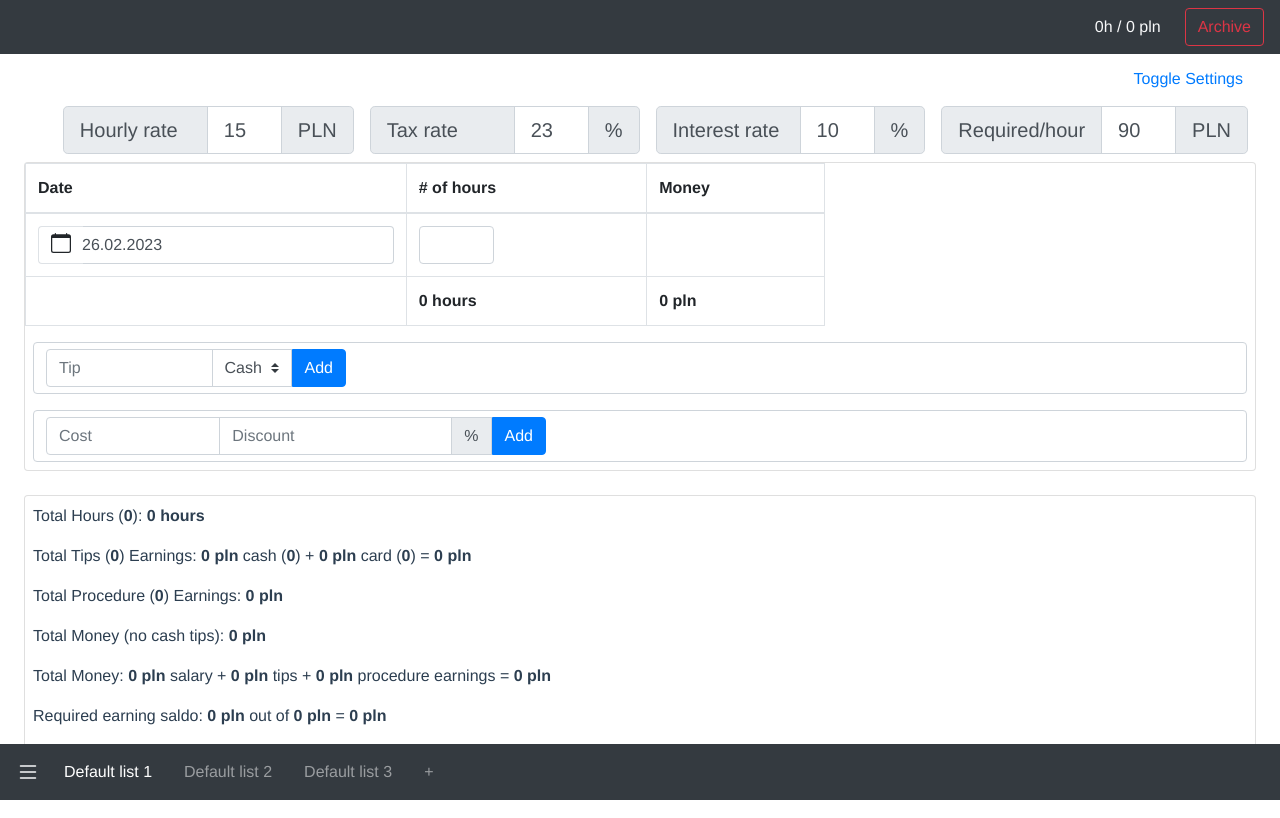
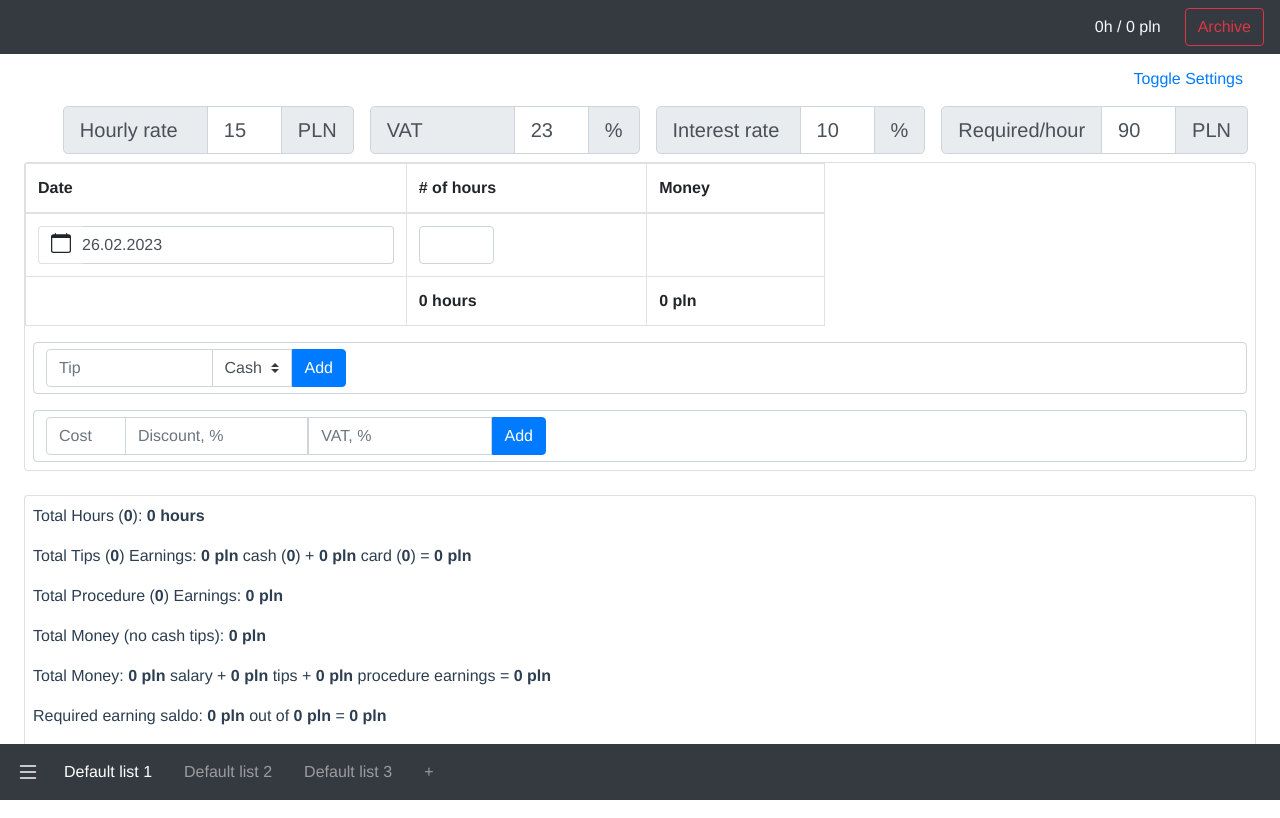
Before and after one commit to sheldonfar/listio, a Vue app: page / in a window 1280 px wide. Built offline with nearby package versions, Linux system fonts and the light colour scheme.

Commit message:
Add option to specify tax rate (vat) per each entry

```diff
--- a/src/components/Interests.vue
+++ b/src/components/Interests.vue
@@ -16,16 +16,20 @@
             <b-input-group>
               <input
                 v-model="discountPercent"
-                placeholder="Discount"
+                placeholder="Discount, %"
                 type="number"
                 class="form-control rounded-0"
                 @click.capture.stop
               >
-              <b-input-group-append>
-                <b-input-group-text class="rounded-0">
-                  %
-                </b-input-group-text>
-              </b-input-group-append>
+            </b-input-group>
+            <b-input-group>
+              <input
+                v-model="entryTaxRate"
+                placeholder="VAT, %"
+                class="form-control rounded-0"
+                type="number"
+                @click.capture.stop
+              />
             </b-input-group>
             <b-button
               variant="primary"
@@ -68,6 +72,7 @@
               Amount gross: {{ interest.value }} pln<br>
               Discount percent: {{ interest.discountPercent }}%<br>
               Discount amount: {{ interest.discountPercent * interest.value / 100 }} pln<br>
+              Tax Rate (VAT): {{ interest.taxRate ?? taxRate }}%<br>
               Procedure net: {{ getProcedureNetValue(interest.id) }} pln<br>
               Amount net: {{ getInterestNetValue(interest.id) }} pln<br>
             </b-tooltip>
@@ -96,10 +101,11 @@ export default {
   data() {
     return {
       discountPercent: '',
+      entryTaxRate: '',
     }
   },
   computed: {
-    ...mapGetters(['getListInterests', 'getProcedureNetValue', 'getInterestNetValue']),
+    ...mapGetters(['getListInterests', 'getProcedureNetValue', 'getInterestNetValue', 'taxRate']),
     interests() {
       return this.getListInterests(this.listId)
     },
@@ -122,6 +128,7 @@ export default {
         date: new Date().toISOString(),
         listId: this.listId,
         discountPercent: +this.discountPercent,
+        taxRate: this.entryTaxRate === '' ? this.taxRate : +this.entryTaxRate,
       }
 
       this[ADD_INTEREST](newInterest)
@@ -145,7 +152,7 @@ export default {
   max-width: 100%;
 }
 .root > .form-control {
-  min-width: 90px;
+  min-width: 80px;
 }
 
 </style>
--- a/src/components/Settings.vue
+++ b/src/components/Settings.vue
@@ -37,11 +37,11 @@
           >
             <b-input-group-prepend>
               <b-input-group-text class="prepend-group-text">
-                Tax rate
+                VAT
               </b-input-group-text>
             </b-input-group-prepend>
             <b-form-input
-              aria-label="Tax rate"
+              aria-label="VAT"
               class="settings-input"
               type="number"
               :value="taxRate"
--- a/src/store/index.js
+++ b/src/store/index.js
@@ -19,8 +19,12 @@ export const LOAD_STORE = 'store/LOAD_STORE'
 const state = {}
 
 const getters = {
-  getProcedureNetValue: (store, getters) => interestId =>
-    Math.round(getters.getInterestGrossValue(interestId) / (1 + store.settings.taxRate / 100)),
+  getProcedureNetValue: (store, getters, rootState, rootGetters) => interestId => {
+    const interest = rootGetters.getInterestById(interestId)
+    const taxRate = interest.taxRate || store.settings.taxRate
+
+    return Math.round(getters.getInterestGrossValue(interestId) / (1 + taxRate / 100))
+  },
   getInterestNetValue: (store, getters) => interestId =>
     Math.round((getters.getProcedureNetValue(interestId) * store.settings.interestRate) / 100),
   totalHours: (store, getters) => store.lists.lists.reduce((acc, list) => {
```
